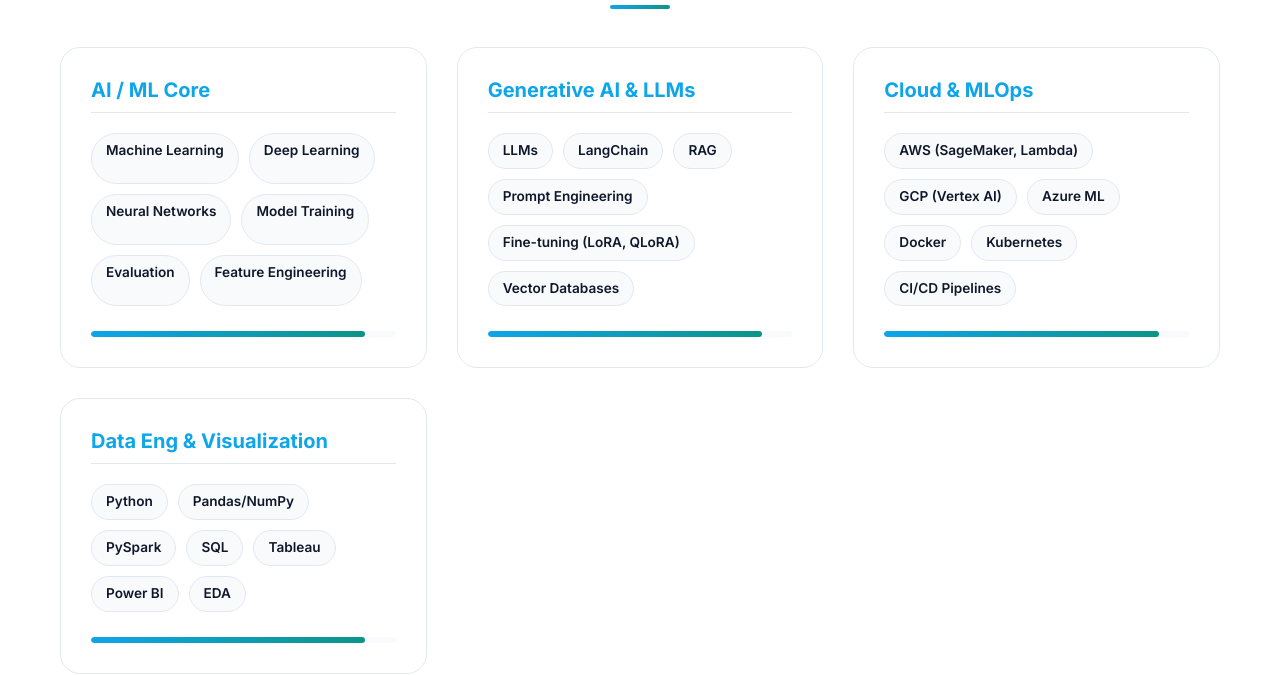
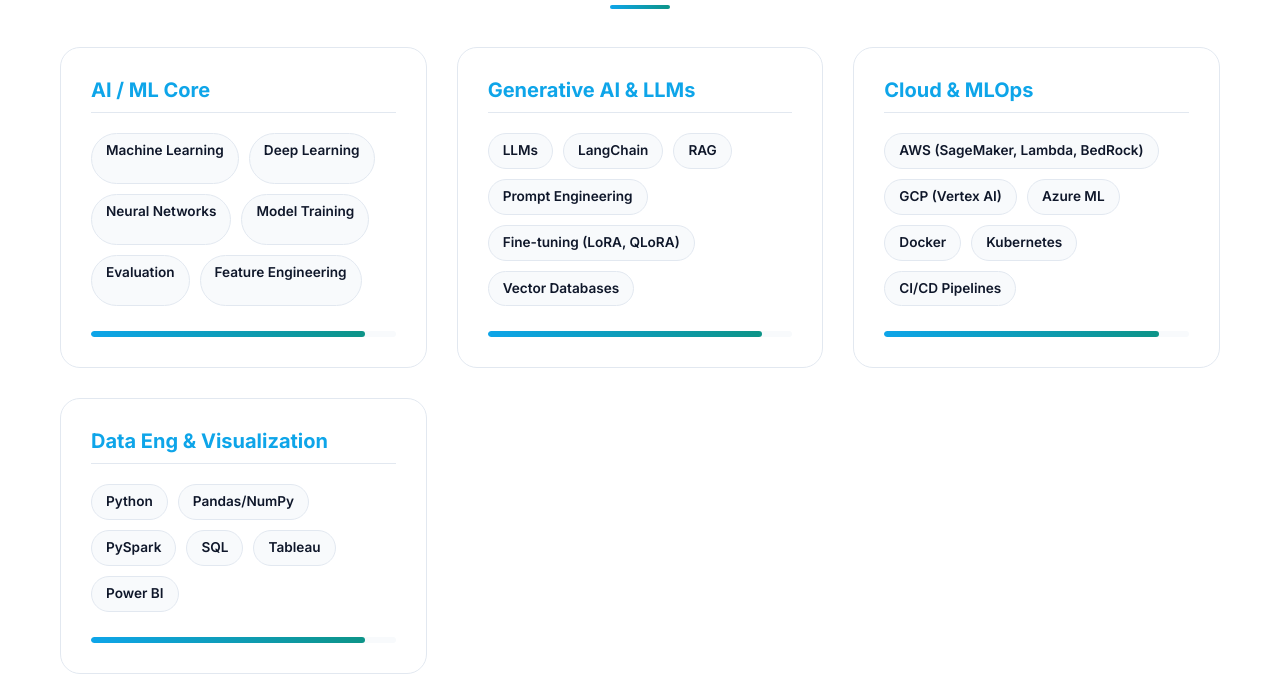
Before and after one commit to SharmilaEday/my-portfolio, a React (Vite) app: page / in a window 1280 px wide. Shown: the part 1722-2397 px from the top of the page. Built offline with nearby package versions, Linux system fonts and the light colour scheme.

Commit message:
Add BedRock to AWS skills list

```diff
--- a/src/components/Skills.jsx
+++ b/src/components/Skills.jsx
@@ -14,11 +14,11 @@
         },
         {
             title: "Cloud & MLOps",
-            skills: ["AWS (SageMaker, Lambda)", "GCP (Vertex AI)", "Azure ML", "Docker", "Kubernetes", "CI/CD Pipelines"]
+            skills: ["AWS (SageMaker, Lambda, BedRock)", "GCP (Vertex AI)", "Azure ML", "Docker", "Kubernetes", "CI/CD Pipelines"]
         },
         {
             title: "Data Eng & Visualization",
-            skills: ["Python", "Pandas/NumPy", "PySpark", "SQL", "Tableau", "Power BI", "EDA"]
+            skills: ["Python", "Pandas/NumPy", "PySpark", "SQL", "Tableau", "Power BI"]
         }
     ];
 
```
